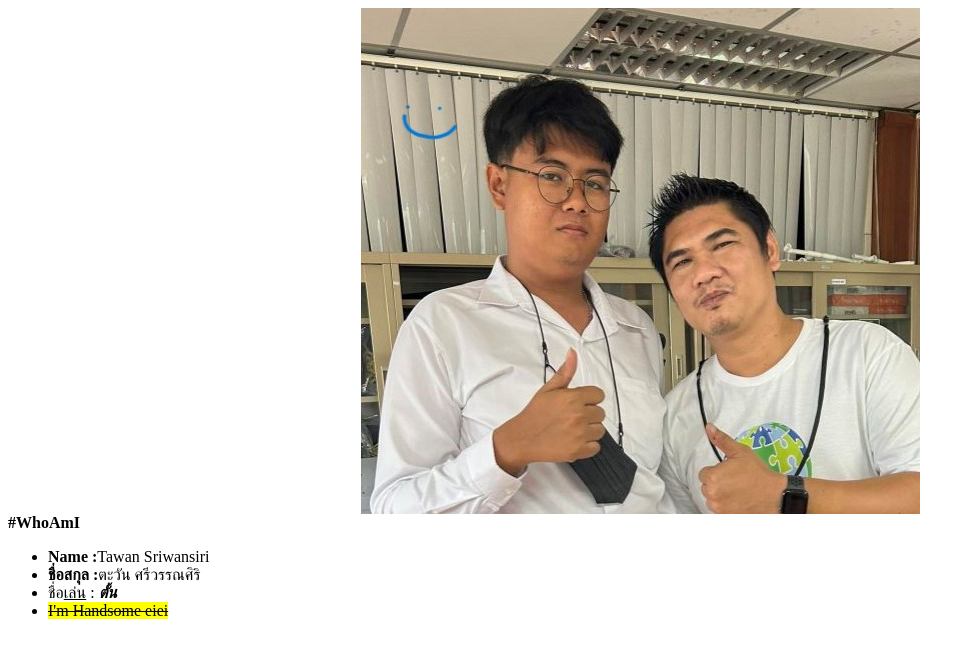
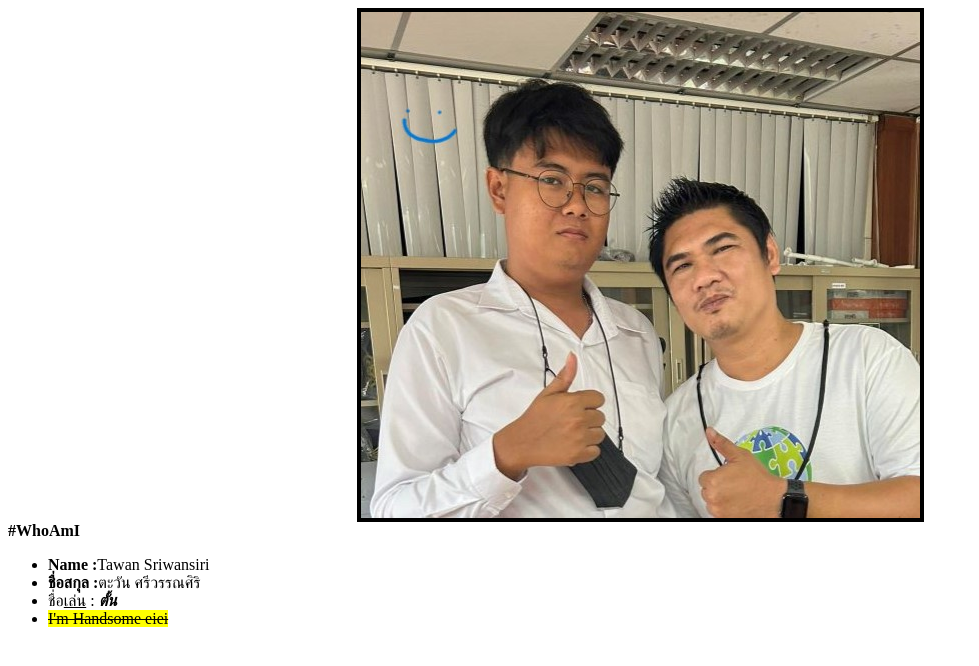
Before and after one commit to ZTunZ/ZTunZ.github.io, a plain HTML site: page index.html in a window 1280 px wide. Shown: the whole page, without its empty margins (0-979 px from the left). Drawn offline with Linux system fonts and the light colour scheme.

Commit message:
Update index.html

```diff
--- a/index.html
+++ b/index.html
@@ -6,7 +6,7 @@
     </head>
     <body>
         <center>
-        <img src="img/Tawan1.jpg" /><br>
+        <img src="img/Tawan1.jpg"  border="4" /><br>
         </center>
         <b>#WhoAmI</b>
         <br>
```
